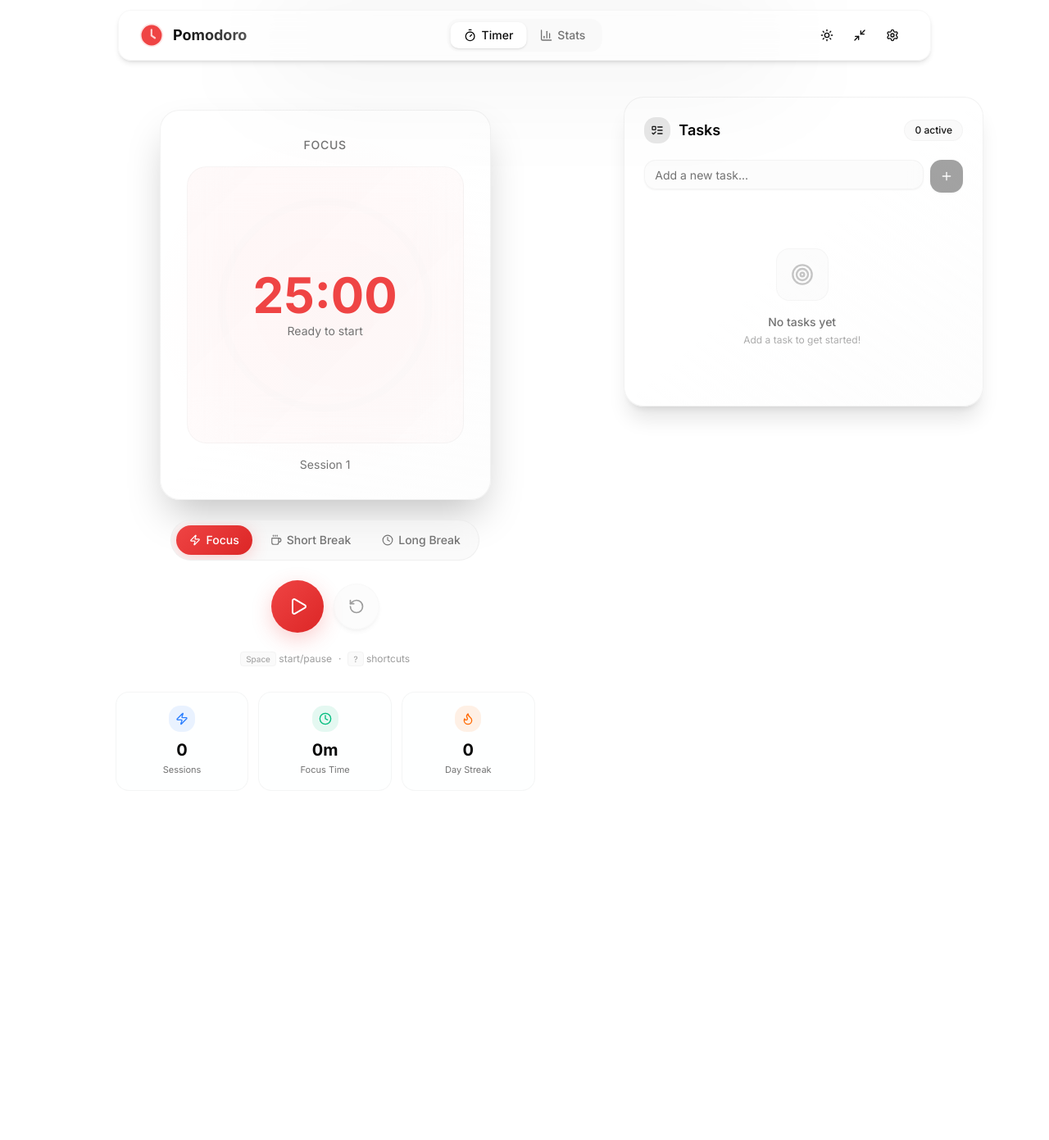
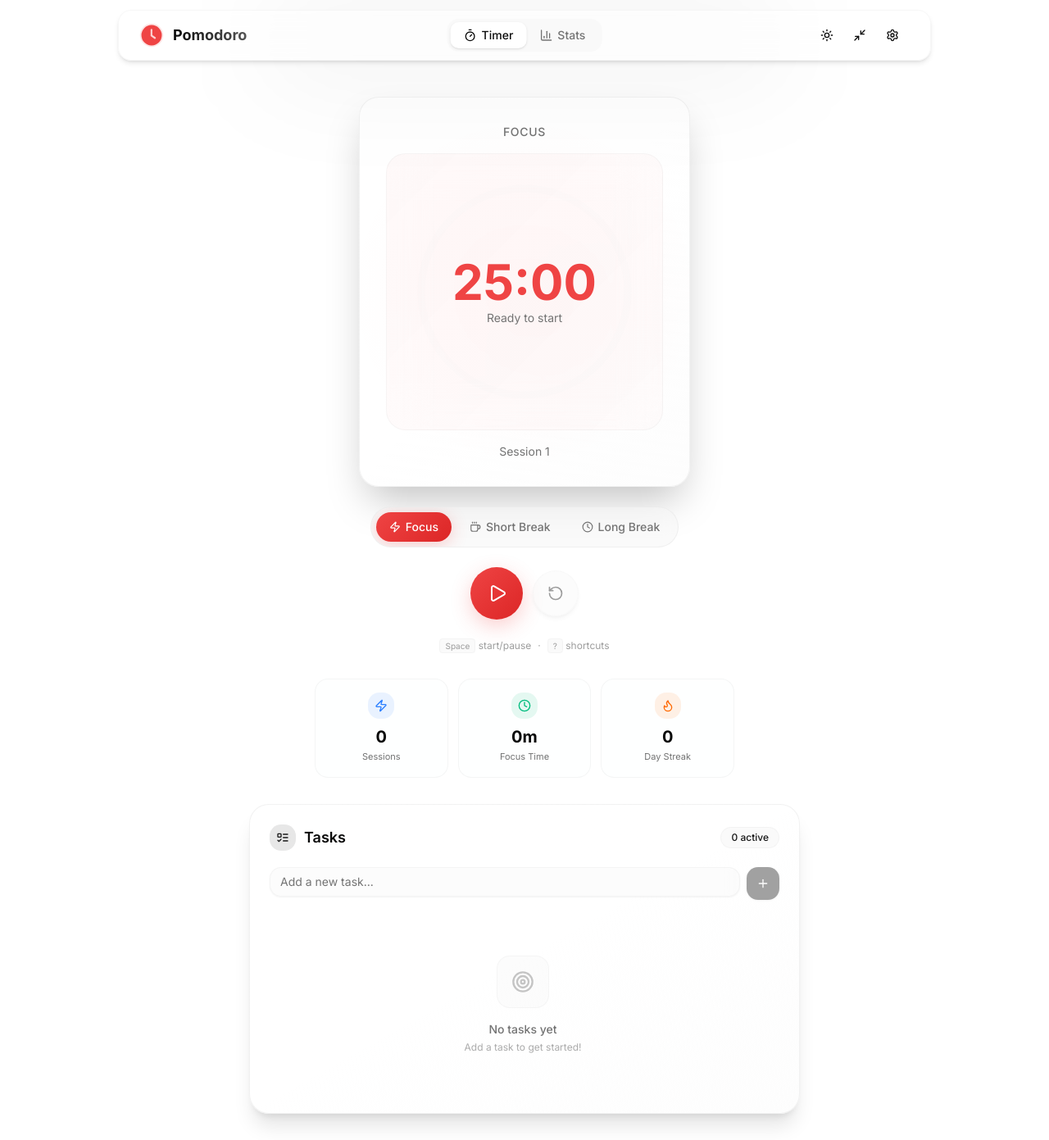
Before and after one commit to mrctnd/pomodoro-timer, a Next.js app: page / in a window 1280 px wide. Shown: the whole page at 82% size. Before the commit the page ends 997 px from the top, so only its background shows below. Built offline with nearby package versions, Linux system fonts and the light colour scheme.

Commit message:
style: revert 2-column layout to single column, smooth perfect centering animation

```diff
--- a/src/app/page.tsx
+++ b/src/app/page.tsx
@@ -99,55 +99,46 @@ export default function Home() {
   }
 
   return (
-    <div
-      className={`max-w-6xl mx-auto px-4 transition-all duration-700 ease-in-out ${
-        isRunning
-          ? 'flex items-center justify-center min-h-[calc(100vh-5rem)]'
-          : 'py-8'
-      }`}
-    >
+    <div className="max-w-4xl mx-auto px-4 py-8 relative min-h-[calc(100vh-4rem)] flex flex-col">
       <motion.div
         layout
-        initial={{ opacity: 0, y: 20 }}
-        animate={{ opacity: 1, y: 0 }}
-        transition={{ duration: 0.5 }}
-        className={
+        className={`flex-1 flex flex-col w-full ${
           isRunning
-            ? 'flex flex-col items-center justify-center w-full'
-            : 'grid grid-cols-1 lg:grid-cols-12 gap-8 lg:gap-12 w-full items-start'
-        }
+            ? 'justify-center items-center'
+            : 'justify-start items-center'
+        }`}
+        transition={{ type: 'spring', bounce: 0, duration: 0.6 }}
       >
-        {/* Left Column (Timer & Stats) */}
         <motion.div
           layout
-          className={
-            isRunning
-              ? ''
-              : 'lg:col-span-7 flex flex-col items-center w-full space-y-8 lg:mt-4'
-          }
+          className="flex flex-col items-center gap-6 w-full max-w-lg mb-8"
+          transition={{ type: 'spring', bounce: 0, duration: 0.6 }}
         >
-          {/* Timer Section */}
           <motion.div
             layout
-            className="flex flex-col items-center gap-6 w-full"
             animate={{ scale: isRunning ? 1.05 : 1 }}
-            transition={{ type: 'spring', stiffness: 300, damping: 25 }}
+            transition={{ duration: 0.5 }}
           >
             <Timer />
+          </motion.div>
+          <motion.div layout>
             <TimerControls />
           </motion.div>
+        </motion.div>
 
-          {/* Quick Stats */}
-          <AnimatePresence mode="wait">
-            {!isRunning && (
-              <motion.div
-                key="quick-stats"
-                initial={{ opacity: 0, height: 0, y: -20 }}
-                animate={{ opacity: 1, height: 'auto', y: 0 }}
-                exit={{ opacity: 0, height: 0, y: -20, overflow: 'hidden' }}
-                transition={{ duration: 0.3 }}
-                className="grid grid-cols-3 gap-3 w-full max-w-lg"
-              >
+        <AnimatePresence mode="wait">
+          {!isRunning && (
+            <motion.div
+              layout
+              key="content"
+              initial={{ opacity: 0, y: 20 }}
+              animate={{ opacity: 1, y: 0 }}
+              exit={{ opacity: 0, height: 0, overflow: 'hidden', margin: 0 }}
+              transition={{ duration: 0.4 }}
+              className="flex flex-col w-full items-center space-y-8"
+            >
+              {/* Quick Stats */}
+              <div className="grid grid-cols-3 gap-3 w-full max-w-lg">
                 {quickStats.map((stat) => (
                   <div
                     key={stat.key}
@@ -166,24 +157,10 @@ export default function Home() {
                     </div>
                   </div>
                 ))}
-              </motion.div>
-            )}
-          </AnimatePresence>
-        </motion.div>
+              </div>
 
-        {/* Right Column (Task List) */}
-        <AnimatePresence mode="wait">
-          {!isRunning && (
-            <motion.div
-              layout
-              key="task-list-col"
-              initial={{ opacity: 0, x: 20 }}
-              animate={{ opacity: 1, x: 0 }}
-              exit={{ opacity: 0, x: 20 }}
-              transition={{ duration: 0.4 }}
-              className="lg:col-span-5 w-full"
-            >
-              <div className="sticky top-24">
+              {/* Task List */}
+              <div className="w-full max-w-2xl">
                 <TaskList />
               </div>
             </motion.div>
```
